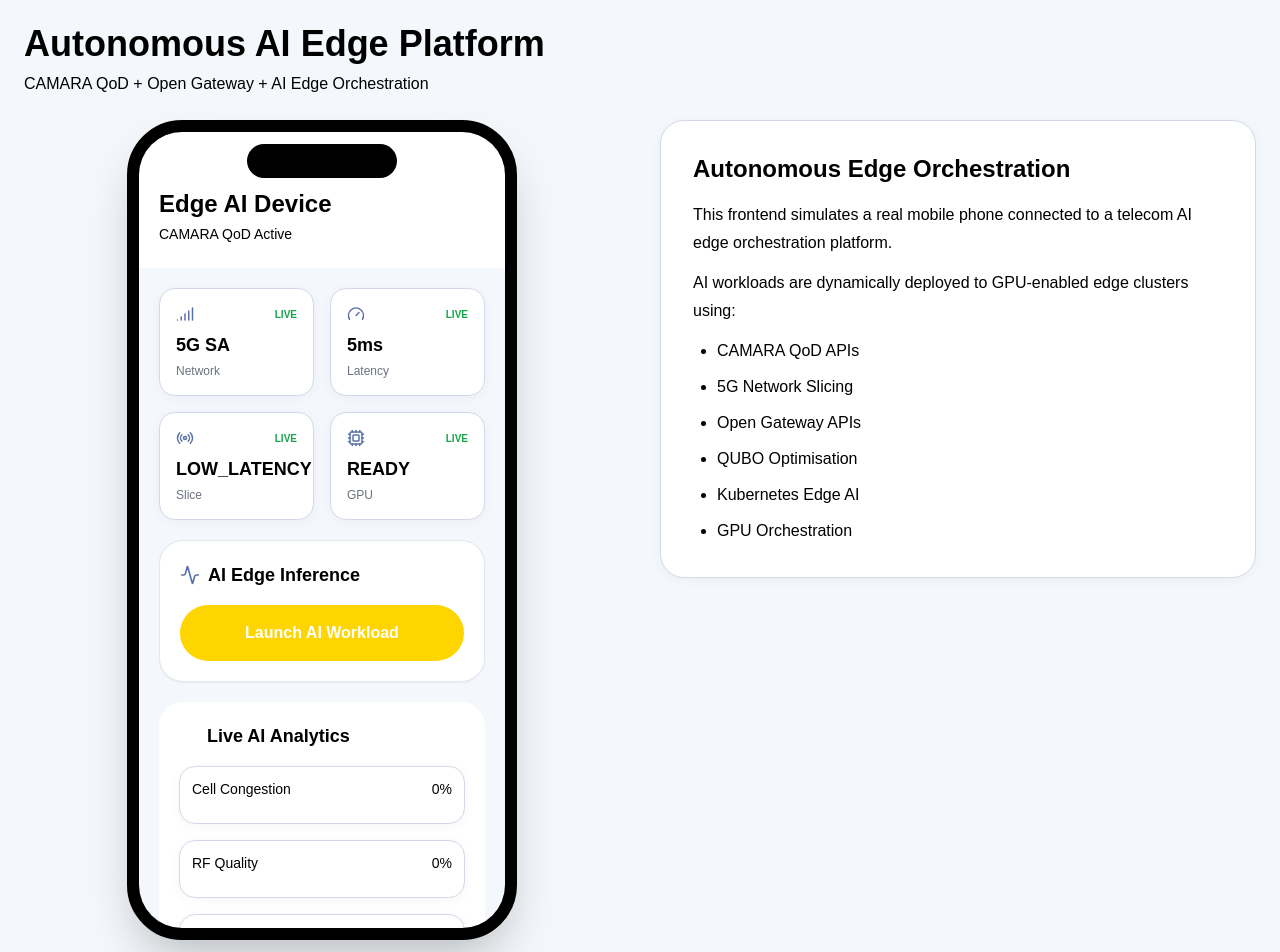
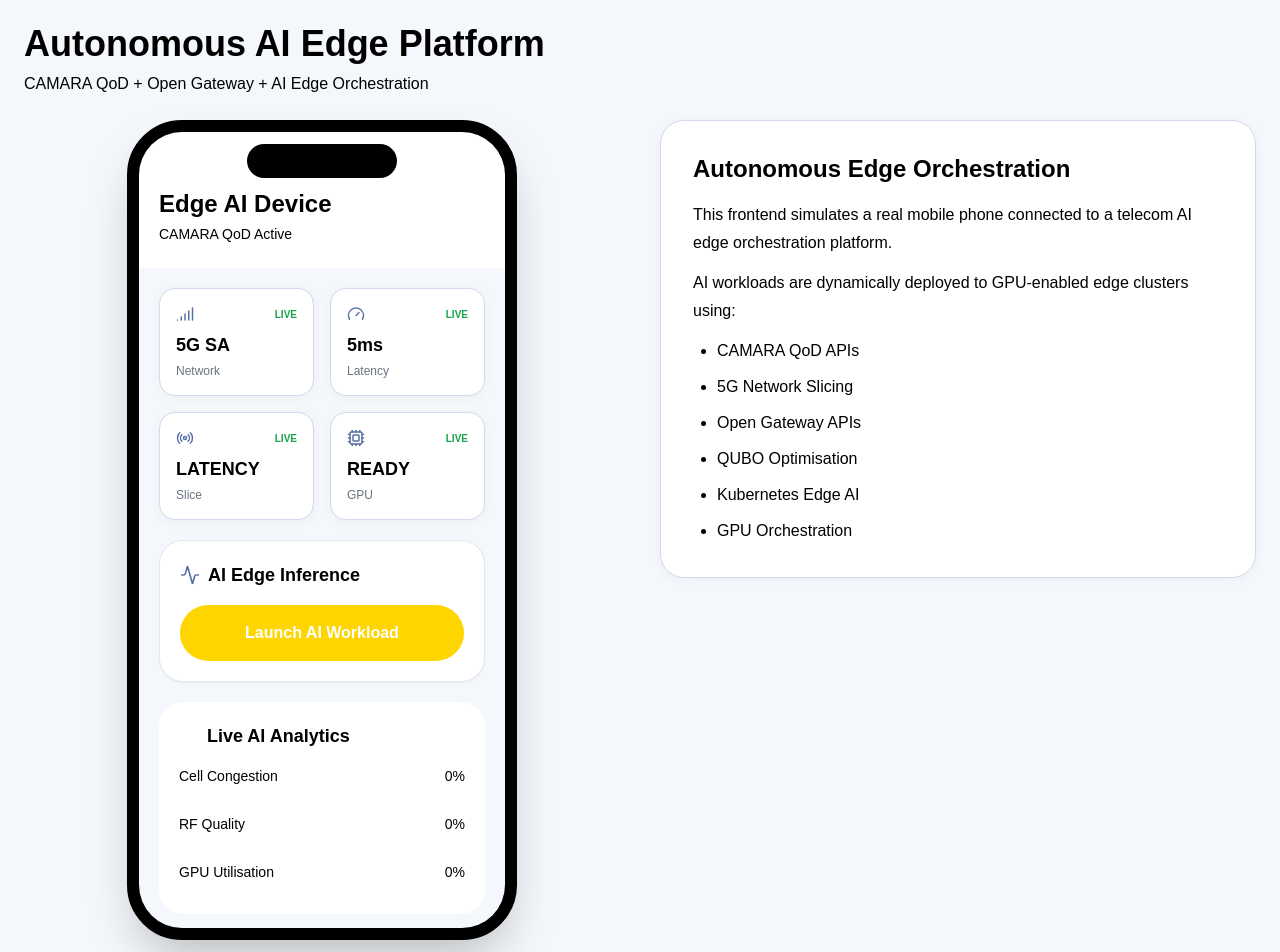
Before and after one commit to vomosev/ega-acg-frontend-component-app, a Next.js app: page /telecom in a window 1280 px wide. Shown: the top 952 px of the page. Built offline with nearby package versions, Linux system fonts and the light colour scheme.

Commit message:
Initial telecom AI edge frontend

```diff
--- a/src/components/TelecomMobileMockup.tsx
+++ b/src/components/TelecomMobileMockup.tsx
@@ -214,7 +214,7 @@ export default function TelecomMobileMockup() {
                 <Widget
                   icon={<Radio size={18} />}
                   label="Slice"
-                  value="LOW_LATENCY"
+                  value="LATENCY"
                 />
 
                 <Widget
@@ -360,19 +360,16 @@ export default function TelecomMobileMockup() {
                 <div className="space-y-4 text-clgeodrops text-sm">
 
                 <AnalyticsBar
-                    className="geo-card p-3 rounded-2xl"
                     label="Cell Congestion"
                     value={analytics.cellCongestion}
                 />
 
                 <AnalyticsBar
-                    className="geo-card p-3 rounded-2xl"
                     label="RF Quality"
                     value={analytics.rfQuality}
                 />
 
                 <AnalyticsBar
-                    className="geo-card p-3 rounded-2xl"
                     label="GPU Utilisation"
                     value={analytics.gpuUtilisation}
                 />
@@ -512,12 +509,11 @@ function InfoRow({
 
 function AnalyticsBar({
   label,
-  value,
-  className = ""
+  value
 }: any) {
 
   return (
-    <div className={className}>
+    <div>
 
       <div className="
         flex
```
